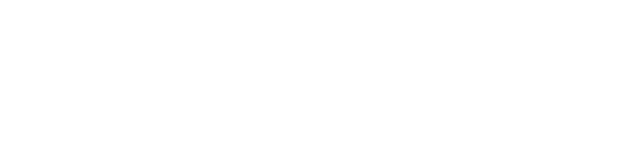
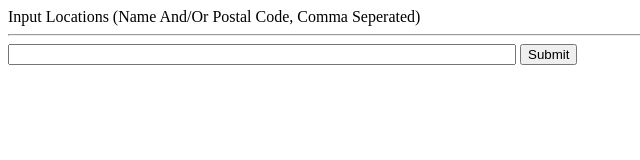
Before and after one commit to ali-kilinc/time-weather, a plain HTML site: page index.html in a window 1280 px wide. Shown: the whole page, without its empty margins (0-640 px from the left). Drawn offline with Linux system fonts and the light colour scheme.

Commit message:
add simple form for input locations and section for results

```diff
--- a/index.html
+++ b/index.html
@@ -6,7 +6,14 @@
     <title>Time & Weather</title>
 </head>
 <body>
+    <form id="timeWeatherForm">
+        <label for="locations">Input Locations (Name And/Or Postal Code, Comma Seperated)</label>
+        <hr>
+        <input style="width: 500px;" type="text" name="locations" required>
+        <button>Submit</button>
+    </form>
 
+    <section id="timeWeatherResults"></section>
     <script src="main.js"></script>
 </body>
 </html>
```
